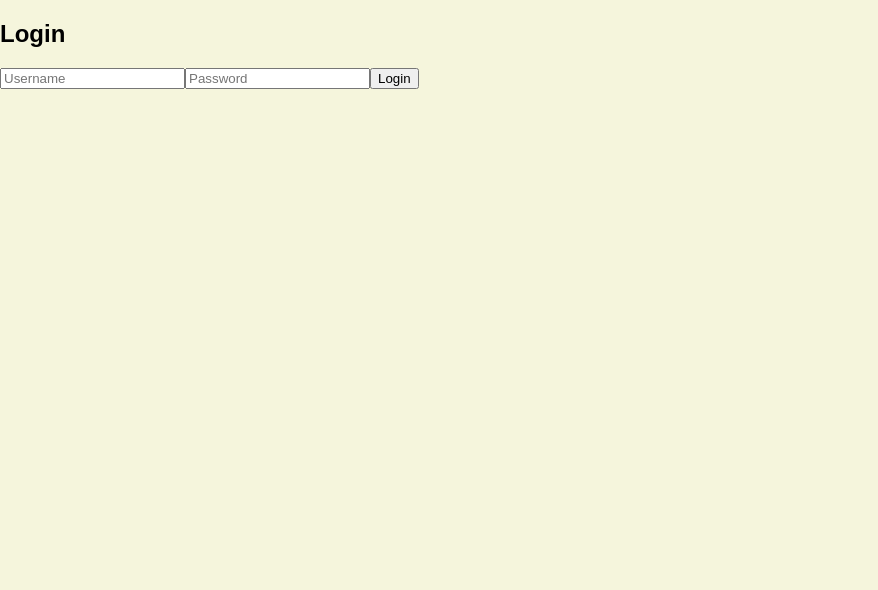
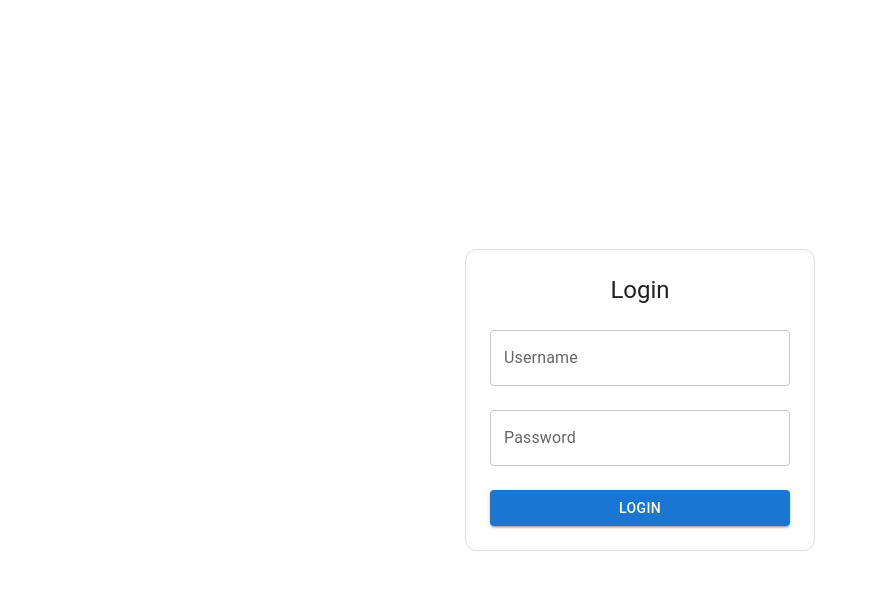
Before and after one commit to Milchick999/spa-react-3, a React app: page /login in a window 1280 px wide. Shown: the top 590 px of the page, without its empty margins (0-878 px from the left). Built offline with nearby package versions, Linux system fonts and the light colour scheme.

Commit message:
feat: Improve UI with mui styling

```diff
--- a/index.html
+++ b/index.html
@@ -2,6 +2,7 @@
 <html lang="en">
 <head>
   <meta charset="UTF-8" />
+  <meta name="viewport" content="initial-scale=1, width=device-width" />
   <title>spa-react-3</title>
 </head>
 <body>
--- a/package.json
+++ b/package.json
@@ -22,6 +22,7 @@
   "dependencies": {
     "@emotion/react": "^11.14.0",
     "@emotion/styled": "^11.14.1",
+    "@mui/icons-material": "^7.3.6",
     "@mui/material": "^7.3.6",
     "@reduxjs/toolkit": "^2.11.2",
     "react": "^19.2.3",
--- a/src/features/auth/Login.jsx
+++ b/src/features/auth/Login.jsx
@@ -5,6 +5,15 @@ import { useState } from 'react';
 import { useLoginMutation } from './authApi';
 import { setUser } from './authSlice';
 import { useNavigate } from 'react-router-dom';
+
+import {
+  Box,
+  TextField,
+  Button,
+  Paper,
+  Typography,
+  CircularProgress,
+} from '@mui/material';
 
 function Login() {
   const [username, setUsername] = useState('');
@@ -27,28 +36,51 @@ function Login() {
   };
 
   return (
-    <form  onSubmit={handleSubmit}>
-      <h2>Login</h2>
+    <Box sx={{ minHeight: '100vh', display: 'flex', alignItems: 'center', justifyContent: 'center'}}>
+      <Paper elevation={5} variant="outlined"  sx={{ p: 3, width: 300, borderRadius: 3 }}>
 
-      <input
-        placeholder="Username"
+        <Typography variant="h5" mb={1} align="center">
+          Login
+        </Typography>
+
+        <Box component="form" onSubmit={handleSubmit}>
+
+          <TextField
+            label="Username"
             value={username}
+            fullWidth
+            margin="normal"
             onChange={(e) => setUsername(e.target.value)}
           />
 
-      <input
+          <TextField
+            label="Password"
+            value={password}
             type="password"
-        placeholder="Password"
-        value={password}
+            fullWidth
+            margin="normal"
             onChange={(e) => setPassword(e.target.value)}
           />
 
-      <button type="submit" disabled={isLoading}>
-        {isLoading ? 'Logging in...' : 'Login'}
-      </button>
+          <Button
+            type="submit"
+            fullWidth
+            variant="contained"
+            sx={{ mt: 2}}
+            disabled={isLoading}
+          >
+            {isLoading ? <CircularProgress size={24} /> : 'Login'}
+          </Button>
 
-      {error && <p style={{ color: 'red' }}>Login failed</p>}
-    </form>
+          {error && (
+            <Typography color="error" mt={2} align="center">
+              Login failed
+            </Typography>
+          )}
+
+        </Box>
+      </Paper>
+    </Box>
   );
 }
 
--- a/src/features/products/ProductDetails.jsx
+++ b/src/features/products/ProductDetails.jsx
@@ -1,19 +1,79 @@
 import { useParams } from 'react-router-dom';
 import { useGetProductByIdQuery } from './productsApi';
+import {
+  Box,
+  Typography,
+  CircularProgress,
+  Container,
+  Alert,
+  AlertTitle,
+} from '@mui/material';
+import StarIcon from "@mui/icons-material/Star";
 
 function ProductDetails() {
   const { id } = useParams();
   const { data, isLoading, error } = useGetProductByIdQuery(id);
 
-  if (isLoading) return <p>Loading...</p>;
-  if (error) return <p>Error loading product</p>;
+  if (isLoading) {
+    return (
+      <Container maxWidth="md" sx={{ mt: 6, display: 'flex', justifyContent: 'center' }}>
+        <CircularProgress />
+      </Container>
+    );
+  }
+  if (error) {
+    return (
+      <Container maxWidth="md" sx={{ mt: 6 }}>
+        <Alert severity="error">
+          <AlertTitle>Error loading product</AlertTitle>
+          Please try again later
+        </Alert>
+      </Container>
+    );
+  }
 
   return (
-    <div>
-      <h2>{data.title}</h2>
-      <p>{data.description}</p>
-      <p>Price: ${data.price}</p>
-    </div>
+    <Container maxWidth="md" sx={{ mt: 6 }}>
+      <Box
+        sx={{
+          display: 'flex',
+          justifyContent: 'center',
+          mb: 4,
+          borderRadius: 2,
+        }}
+      >
+        <Box
+          component="img"
+          src={data.thumbnail}
+          alt={data.title}
+          sx={{
+            width: '100%',
+            maxWidth: 360,
+            borderRadius: 2,
+            objectFit: 'contain',
+          }}
+        />
+      </Box>
+
+      <Box>
+        <Typography variant="h4">{data.title}</Typography>
+
+        <Typography variant="h5" color="text.secondary" mt={1}> ${data.price} </Typography>
+
+        <Typography variant="body1" color="text.primary" sx={{ mt: 3, lineHeight: 1.7 }}>
+          {data.description}
+        </Typography>
+
+        <Typography variant="body2" sx={{ mt: 2, fontStyle: 'italic' }}>
+          Brand: {data.brand}
+        </Typography>
+
+        <Typography variant="body2" color="text.secondary" sx={{ display: 'flex', alignItems: 'center', fontSize: 20, gap: 0.5, mt: 2}}>
+          <StarIcon sx={{ fontSize: 30, color: 'gold' }} />
+          {Number(data.rating).toFixed(1)}
+        </Typography>
+      </Box>
+    </Container>
   );
 }
 
--- a/src/features/products/Products.jsx
+++ b/src/features/products/Products.jsx
@@ -1,26 +1,57 @@
 import { Link } from 'react-router-dom';
 import { useGetProductsQuery } from './productsApi';
+import {
+  Grid,
+  Card,
+  CardMedia,
+  CardContent,
+  Typography,
+  CircularProgress,
+} from '@mui/material';
+import StarIcon from '@mui/icons-material/Star';
 
 function Products() {
-  const { data, isLoading, error } = useGetProductsQuery();
+  const { data, isLoading } = useGetProductsQuery();
 
-  if (isLoading) return <p>Loading...</p>;
-  if (error) return <p>Error loading products</p>;
+  if (isLoading) return <CircularProgress />;
 
   return (
-    <div>
-      <h2>Products</h2>
+    <Grid container spacing={3} sx={{ maxWidth: 1200, margin: '0 auto'}}>
+      {data.products.map((product) => (
+        <Grid size={{ xs: 12, sm: 6, md: 4, lg: 3 }} key={product.id} >
 
-      <ul>
-        {data.products.map((product) => (
-          <li key={product.id}>
-            <Link to={`/products/${product.id}`}>
-              {product.title}, {product.category}
-            </Link>
-          </li>
-        ))}
-      </ul>
-    </div>
+            <Card
+              component={Link}
+              to={`/products/${product.id}`}
+              sx={{ textDecoration: 'none', display: 'flex', flexDirection: 'column', height: '100%',  borderRadius: 3}}
+            >
+              <CardMedia
+                component="img"
+                image={product.thumbnail}
+                alt={product.title}
+                sx={{ objectFit: 'contain', height: 200 }}
+              />
+
+              <CardContent sx={{ display: 'flex', flexDirection: 'column'}}>
+
+                <Typography variant="h6" noWrap>
+                  {product.title}
+                </Typography>
+
+                <Typography color="text.secondary">
+                  ${product.price}
+                </Typography>
+
+                <Typography variant="body2" color="text.secondary" sx={{ display: 'flex', alignItems: 'center', gap: 0.5, mt: 1}}>
+                  <StarIcon sx={{ fontSize: 20, color: 'gold' }} />
+                  {Number(product.rating).toFixed(1)}
+                </Typography>
+
+              </CardContent>
+            </Card>
+        </Grid>
+      ))}
+    </Grid>
   );
 }
 
--- a/src/features/products/productsApi.js
+++ b/src/features/products/productsApi.js
@@ -5,11 +5,11 @@ export const productsApi = createApi({
   baseQuery: fetchBaseQuery({
     baseUrl: 'https://dummyjson.com',
   }),
-  endpoints: (builder) => ({
-    getProducts: builder.query({
+  endpoints: (build) => ({
+    getProducts: build.query({
       query: () => '/products',
     }),
-    getProductById: builder.query({
+    getProductById: build.query({
       query: (id) => `/products/${id}`,
     }),
   }),
--- a/src/index.css
+++ b/src/index.css
@@ -1,5 +1,4 @@
 body {
   margin: 0;
   font-family: sans-serif;
-  background-color: beige;
 }
--- a/src/layouts/MainLayout.jsx
+++ b/src/layouts/MainLayout.jsx
@@ -1,4 +1,4 @@
-import { Outlet, Link } from 'react-router-dom';
+import { Link } from 'react-router-dom';
 import { AppBar, Toolbar, Button, Container } from '@mui/material';
 
 function MainLayout( {children} ) {
```
Also changed, not shown: 1 other file (tests, documents, lock files or other folders). Lines whose indentation alone changed are shown as unchanged.
